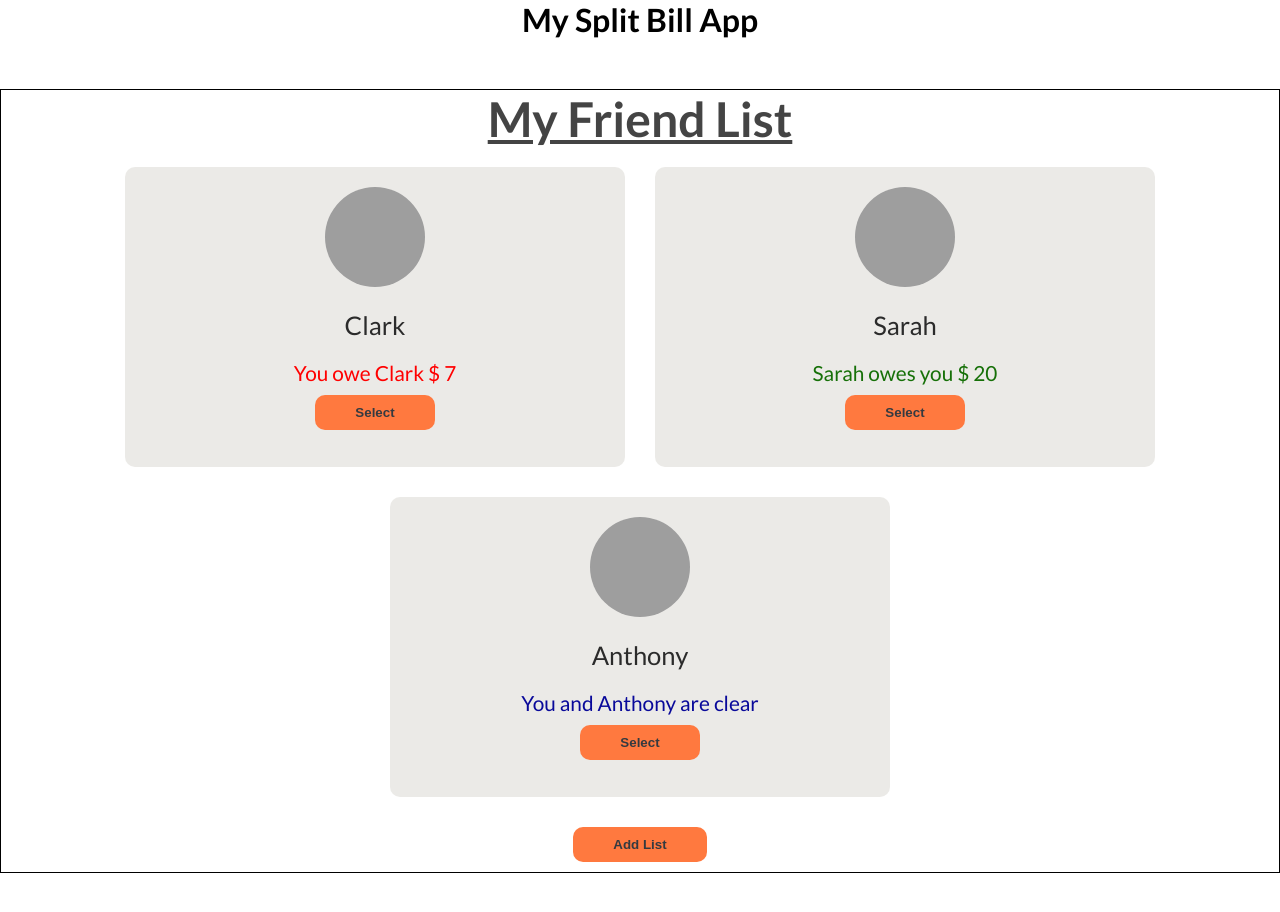
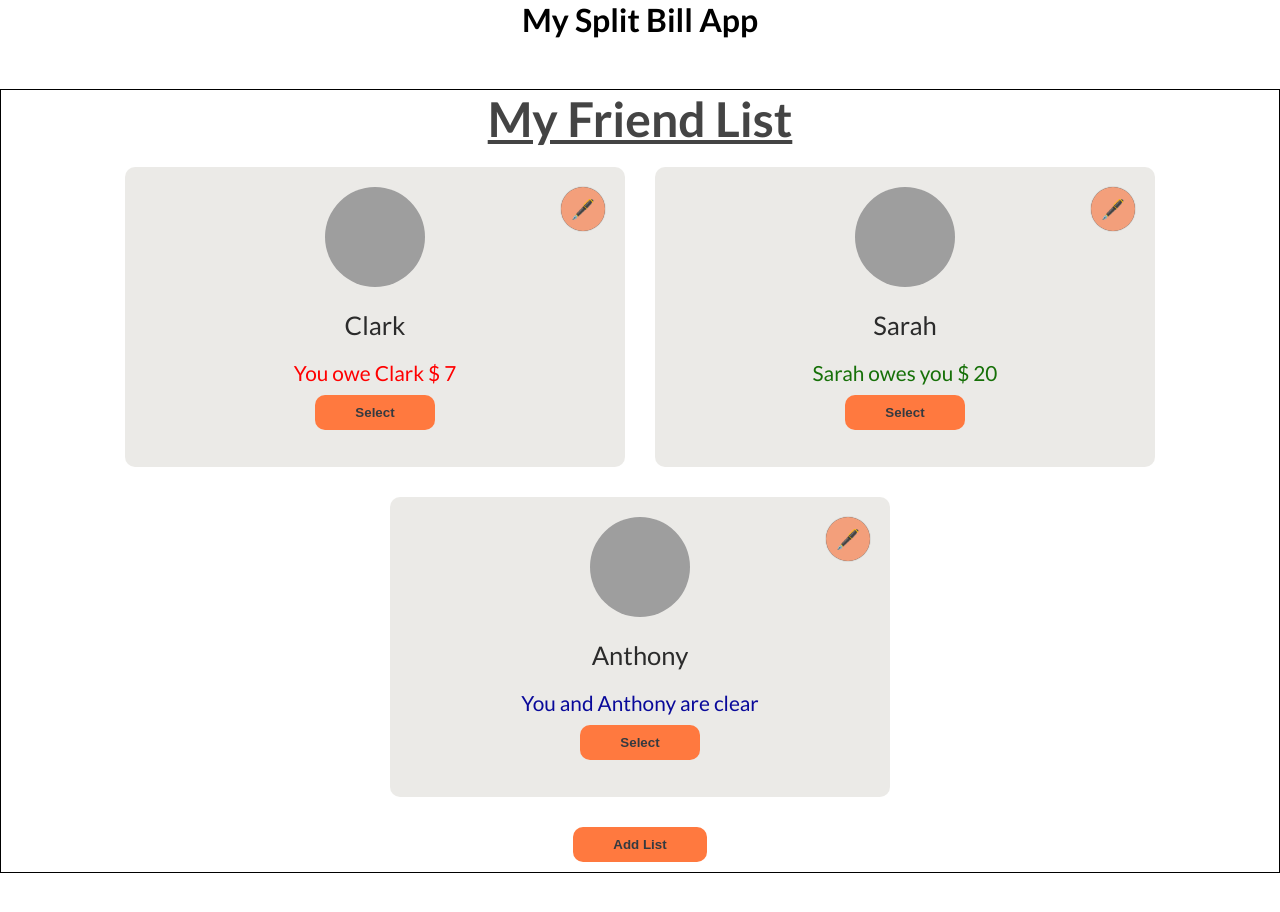
Before and after one commit to DarshanPro123/04_eat_and_split_project, a React (Vite) app: page / in a window 1280 px wide. Shown: the top 912 px of the page. Built offline with nearby package versions, Linux system fonts and the light colour scheme; grey boxes are pictures that could not be loaded.

Commit message:
Edit button add in card of list with functionlity

```diff
--- a/src/App.css
+++ b/src/App.css
@@ -86,6 +86,7 @@ body {
   border-radius: 10px;
   background-color: rgba(231, 230, 227, 0.84);
   padding: 20px;
+  position: relative;
 }
 
 .selected {
@@ -127,6 +128,21 @@ body {
 .main-content p {
   font-size: 1.3rem;
   font-weight: 400;
+}
+
+.edit-btn {
+  position: absolute;
+  right: 20px;
+  top: 20px;
+  box-shadow: 0px 0px 0.9px rgb(49, 48, 48);
+  border-radius: 50%;
+  font-size: 1.2rem;
+  padding: 10px;
+  background-color: #f39f7b;
+}
+
+.edit-btn:hover {
+  background-color: #ff793f;
 }
 
 /* <-----------------------add_list_box------------------> */
@@ -242,13 +258,28 @@ select:focus {
   border-radius: 6px;
 }
 
+/* <----------------------edit Friend Form----------------------------> */
+.edit-friend {
+  display: flex;
+  flex-direction: column;
+  margin: 40px auto;
+  width: 50%;
+  background-color: antiquewhite;
+  padding: 10px 20px;
+  gap: 20px;
+  text-align: start;
+}
+
+.edit-friend input {
+}
+
 @media (max-width: 430px) {
   body {
     text-align: center;
   }
 
   .list {
-    width: 400px;
+    width: 100%;
     padding: 0;
   }
 
@@ -269,4 +300,9 @@ select:focus {
   .close {
     right: 10px;
   }
+
+  .edit-friend {
+    width: 100%;
+    margin: 40px 0;
+  }
 }
--- a/src/App.jsx
+++ b/src/App.jsx
@@ -4,36 +4,56 @@ import initialFriends from "../public/data"; // Ensure this path is correct
 import AddFriendForm from "./Components/AddFriendForm";
 import FriendsList from "./Components/FriendsList";
 import SplitBillForm from "./Components/SplitBillForm";
+import EditFriendsForm from "./Components/EditFriendsForm";
 
 function App() {
   const [friendList, setFriendList] = useState(initialFriends);
   const [showAddForm, setShowAddForm] = useState(false);
-  const [selectedFriend, setSelectedFriend] = useState(null); // Fixed naming
+  const [selectedFriend, setSelectedFriend] = useState(null);
+  const [selectEditFriend, setSelectEditFriend] = useState(null);
 
-  const handleAddForm = () => {
-    setShowAddForm((prev) => !prev); // Toggle the form visibility
+  const toggleAddForm = () => {
+    setShowAddForm((prev) => !prev);
   };
 
-  const handleFriendList = (friend) => {
+  const addFriendToList = (friend) => {
     setFriendList((friends) => [...friends, friend]);
     setShowAddForm(false);
   };
 
-  const handleSelectionFriend = (friend) => {
-    setSelectedFriend((cur) => (cur && cur?.id === friend.id ? null : friend));
+  const selectFriend = (friend) => {
+    setSelectedFriend((current) =>
+      current && current.id === friend.id ? null : friend
+    );
     setShowAddForm(false);
+    setSelectEditFriend(null); // Reset edit selection when selecting a friend
   };
 
-  const handleSplitBill = (value) => {
-    console.log(value);
-    setFriendList((friendList) =>
-      friendList.map((friend) =>
-        friend.id === selectedFriend.id
-          ? { ...friend, balance: friend.balance + value }
+  const splitBillForFriend = (value) => {
+    if (!selectedFriend) return; // Prevent errors if no friend is selected
+    setFriendList((friends) =>
+      friends.map((friend) =>
+        friend.id === selectedFriend.id ? { ...friend, balance: value } : friend
+      )
+    );
+    setSelectedFriend(null);
+  };
+
+  const editFriendSelection = (friend) => {
+    setSelectEditFriend((current) =>
+      current && current.id === friend.id ? null : friend
+    );
+  };
+
+  const saveEditedFriend = (url, newName) => {
+    setFriendList((friends) =>
+      friends.map((friend) =>
+        friend.id === selectEditFriend.id
+          ? { ...friend, image: url, name: newName }
           : friend
       )
     );
-    setSelectedFriend(null);
+    setSelectEditFriend(null); // Reset edit selection after saving
   };
 
   return (
@@ -41,22 +61,30 @@ function App() {
       <h1>My Split Bill App</h1>
       <div className="container">
         <FriendsList
-          onSelectFriend={handleSelectionFriend}
-          handleAddForm={handleAddForm}
+          onSelectFriend={selectFriend}
+          handleAddForm={toggleAddForm}
           showAddForm={showAddForm}
           friends={friendList}
           selectedFriend={selectedFriend}
+          selectEditFriend={selectEditFriend}
+          onEditFriend={editFriendSelection}
         />
         {showAddForm && (
           <AddFriendForm
-            handleAddForm={handleAddForm}
-            onFriend={handleFriendList}
+            handleAddForm={toggleAddForm}
+            onFriend={addFriendToList}
           />
         )}
         {selectedFriend && (
           <SplitBillForm
             selectedFriend={selectedFriend}
-            onSplitBill={handleSplitBill}
+            onSplitBill={splitBillForFriend}
+          />
+        )}
+        {selectEditFriend && (
+          <EditFriendsForm
+            selectEditFriend={selectEditFriend}
+            onEdit={saveEditedFriend} // Pass edited data as an object
           />
         )}
       </div>
--- /dev/null
+++ b/src/Components/EditFriendsForm.jsx
@@ -0,0 +1,67 @@
+import { useState, useEffect } from "react";
+import CommonBtn from "./CommonBtn";
+
+// eslint-disable-next-line react/prop-types
+const EditFriendsForm = ({ selectEditFriend, onEdit }) => {
+  const [editName, setEditName] = useState("");
+  const [url, setUrl] = useState("");
+  const [errorMessage, setErrorMessage] = useState("");
+
+  // Effect to set initial values based on selected friend
+  useEffect(() => {
+    if (selectEditFriend) {
+      // eslint-disable-next-line react/prop-types
+      setEditName(selectEditFriend.name);
+      // eslint-disable-next-line react/prop-types
+      setUrl(selectEditFriend.image);
+    }
+  }, [selectEditFriend]);
+
+  const handleEditSave = (e) => {
+    e.preventDefault();
+
+    // Validate inputs
+    if (!editName || !url) {
+      setErrorMessage("Both fields are required.");
+      return;
+    }
+
+    console.log(editName, url);
+
+    // Call onEdit function and reset form
+    onEdit(url, editName);
+    setEditName("");
+    setUrl("");
+    setErrorMessage(""); // Clear error message after successful submission
+  };
+
+  return (
+    <>
+      <form className="edit-friend" onSubmit={handleEditSave}>
+        <h1>Edit List</h1>
+
+        {errorMessage && <p style={{ color: "red" }}>{errorMessage}</p>}
+
+        <label htmlFor="img-url">Img Url 🌅</label>
+        <input
+          id="img-url"
+          type="text"
+          value={url}
+          onChange={(e) => setUrl(e.target.value)}
+        />
+
+        <label htmlFor="friend-name">Name</label>
+        <input
+          id="friend-name"
+          type="text"
+          value={editName}
+          onChange={(e) => setEditName(e.target.value)}
+        />
+
+        <CommonBtn>Save☁️</CommonBtn>
+      </form>
+    </>
+  );
+};
+
+export default EditFriendsForm;
--- a/src/Components/FriendsList.jsx
+++ b/src/Components/FriendsList.jsx
@@ -8,6 +8,8 @@ const FriendsList = ({
   friends,
   onSelectFriend,
   selectedFriend,
+  onEditFriend,
+  selectEditFriend,
 }) => {
   return (
     <div className="lists-box">
@@ -25,6 +27,8 @@ const FriendsList = ({
                 bal={friend.balance}
                 onSelectFriend={onSelectFriend}
                 selectedFriend={selectedFriend}
+                selectEditFriend={selectEditFriend}
+                onEditFriend={onEditFriend}
               />
             );
           })}
--- a/src/Components/OneList.jsx
+++ b/src/Components/OneList.jsx
@@ -8,15 +8,26 @@ const OneList = ({
   img,
   onSelectFriend,
   selectedFriend,
+  onEditFriend,
+  selectEditFriend,
 }) => {
   const isSelected = selectedFriend?.id === friend.id;
+  const isEditable = selectEditFriend?.id === friend.id;
 
   return (
     <div className={`list ${isSelected ? "selected" : ""}`} key={bal}>
+      <div
+        className="edit-btn"
+        onClick={() => {
+          onEditFriend(friend);
+        }}
+      >
+        {isEditable ? "📁" : "🖋️"}
+      </div>
       <img src={img} alt={name} />
 
       <div className="main-content">
-        <h3>{name}</h3>
+        <h3>{friend.name}</h3>
         {bal < 0 && (
           <p className="red">
             You owe {name} $ {Math.abs(bal)}
```
